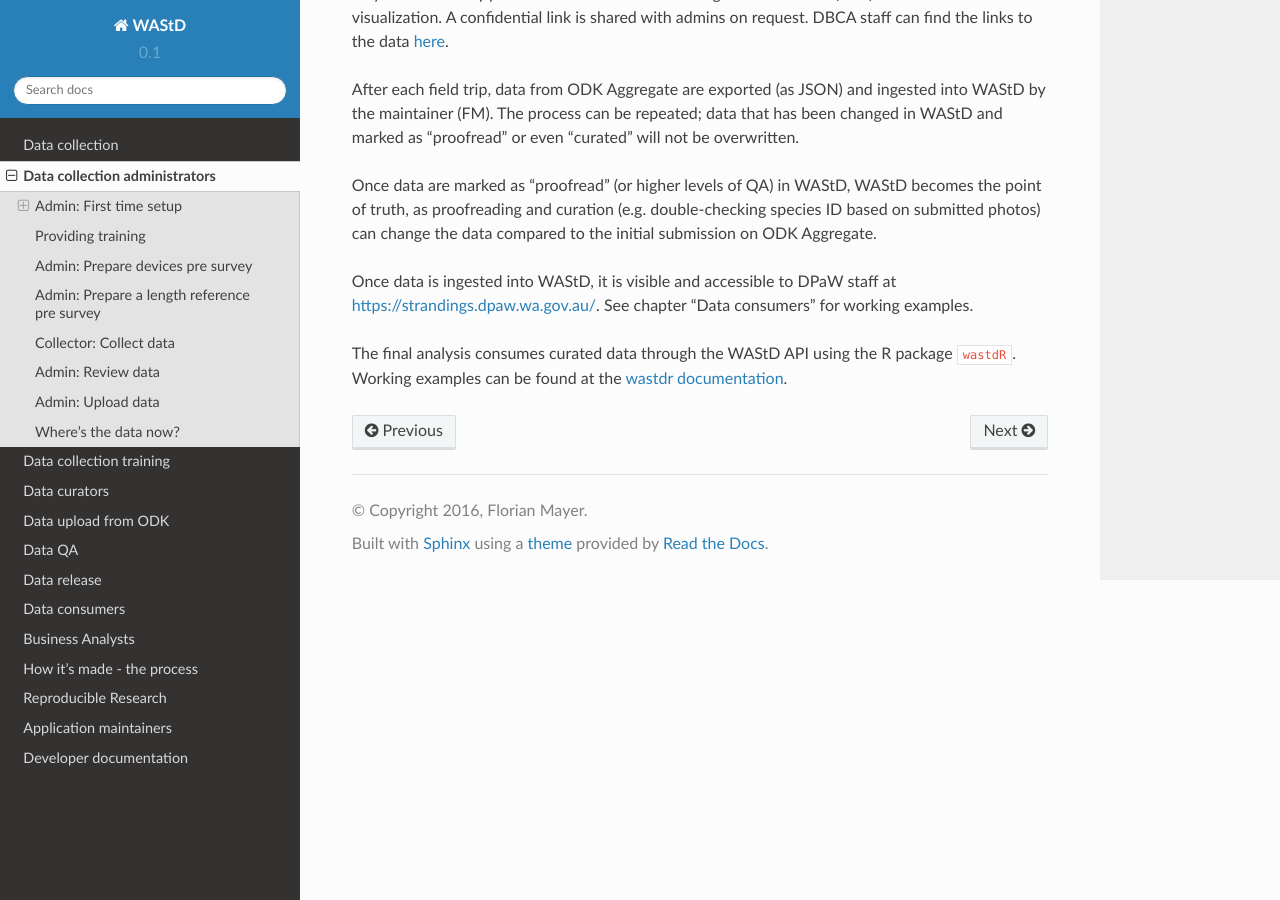
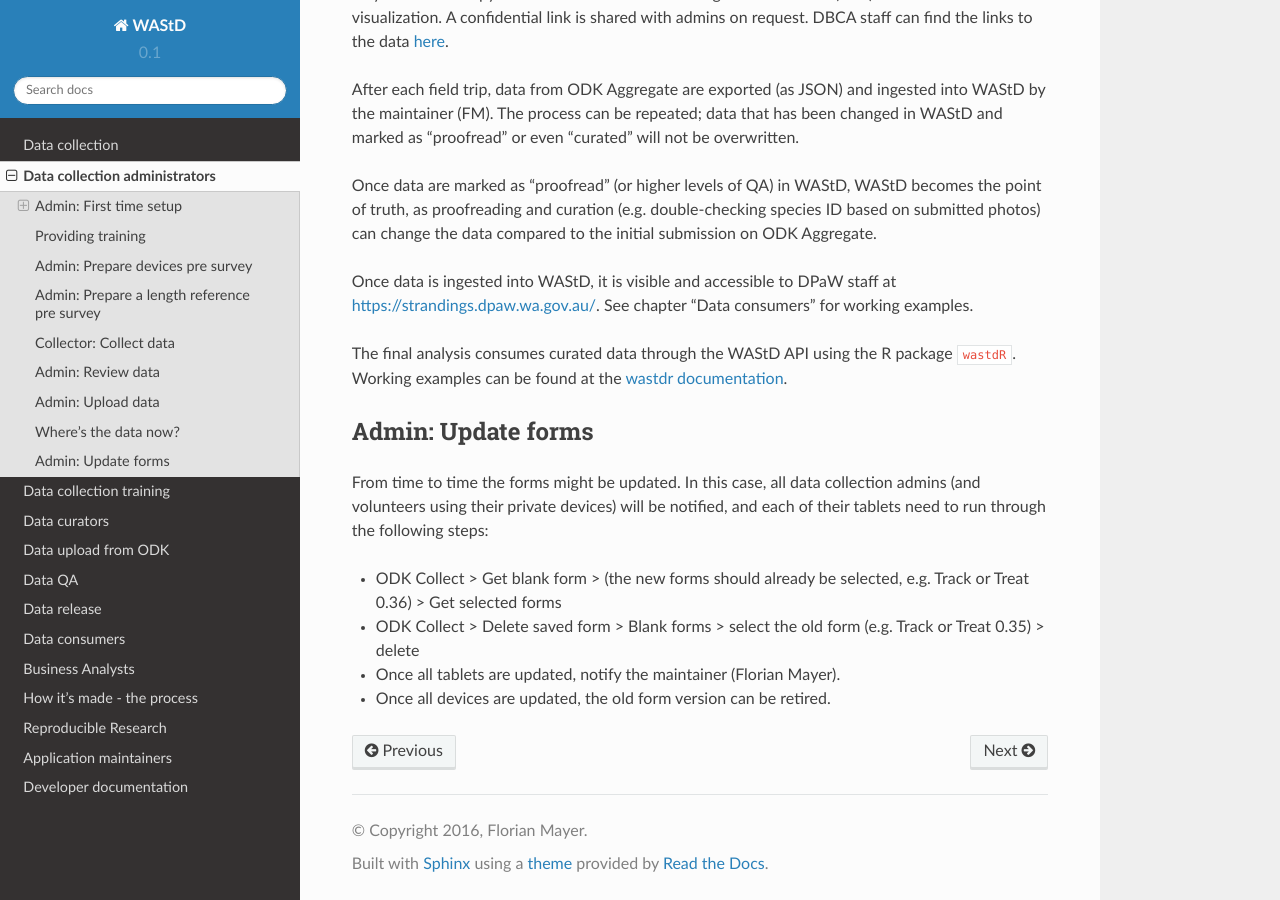
Before and after one commit to dbca-wa/wastd, a Sphinx documentation site: the page built from docs/data_collection/data_collection_admin.rst, in a window 1280 px wide and 900 px high, scrolled down 4533 px. Built offline with Sphinx 7.4.7 and the Read the Docs theme 2.0.0, drawn with Linux system fonts in a browser that asks for light colours.

Commit message:
data collection admin docs: how to update tablets

```diff
--- a/docs/data_collection/data_collection_admin.rst
+++ b/docs/data_collection/data_collection_admin.rst
@@ -200,5 +200,17 @@ Once data is ingested into WAStD, it is visible and accessible to DPaW staff at
 `https://strandings.dpaw.wa.gov.au/ <https://strandings.dpaw.wa.gov.au/>`_.
 See chapter "Data consumers" for working examples.
 
-The final analysis consumes curated data through the WAStD API using the R package ``wastdR``. Working examples can be found at the
+The final analysis consumes curated data through the WAStD API using the R package
+``wastdR``. Working examples can be found at the
 `wastdr documentation <https://parksandwildlife.github.io/wastdr/index.html>`_.
+
+Admin: Update forms
+===================
+From time to time the forms might be updated.
+In this case, all data collection admins (and volunteers using their private devices) will be notified,
+and each of their tablets need to run through the following steps:
+
+* ODK Collect > Get blank form > (the new forms should already be selected, e.g. Track or Treat 0.36) > Get selected forms
+* ODK Collect > Delete saved form > Blank forms > select the old form (e.g. Track or Treat 0.35) > delete
+* Once all tablets are updated, notify the maintainer (Florian Mayer).
+* Once all devices are updated, the old form version can be retired.
```
